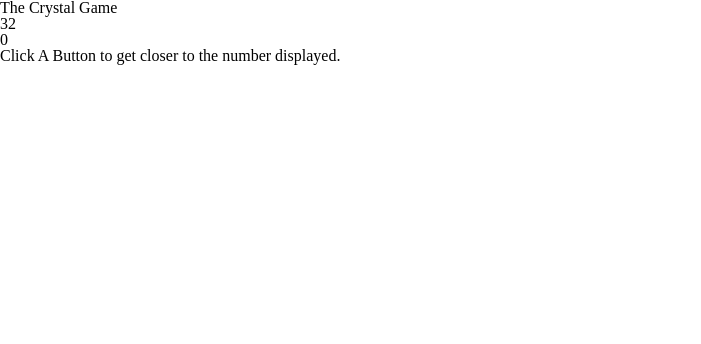
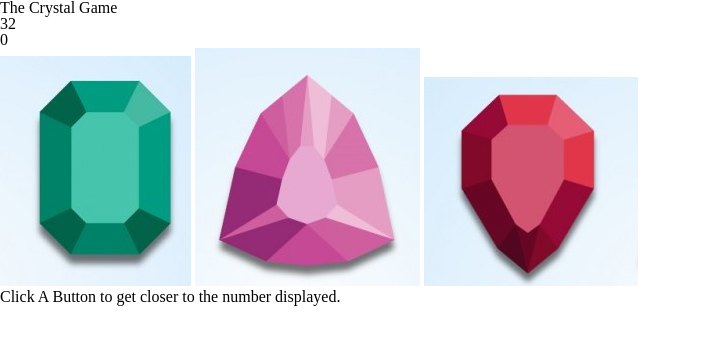
Before and after one commit to bryan-costa/unit-4-game, a plain HTML site: page index.html in a window 1280 px wide. Shown: the whole page, without its empty margins (0-701 px from the left). Drawn offline with Linux system fonts and the light colour scheme.

Commit message:
Finally figured out how give values to the Picsgit add -A!

```diff
--- a/assests/js/app.js
+++ b/assests/js/app.js
@@ -2,7 +2,11 @@ const rand = cap => Math.floor(Math.random() * cap) + 1
 let goalNum
 let currNum = 0
 let isFinished = false
-let pics = []
+let x = document.getElementById("picture1"),
+    y = document.getElementById("picture2"),
+    z = document.getElementById("picture3")
+
+
 
 // initializes application
 const init = _ => {
@@ -15,20 +19,19 @@ const init = _ => {
     document.querySelector('#goalNum').textContent = goalNum
     // displays user's current progress
     document.querySelector('#currNum').textContent = 0
-    // empties button div
-    document.querySelector('#pics').innerHTML = ''
+    // // empties button div
+    // document.querySelector('#pictures').innerHTML = ''
 
     document.querySelector('#result').textContent = 'Click A Button to get closer to the number displayed.'
 
-    // generates three buttons with random values
-    for (let i = 0; i < 3; i++) {
-        let pics = ['./assests/images/Green.jpg', './assests/images/Pink.jpg', './assests/images/Red.jpg']
-        document.getElementById
-        pics.className = 'randNum'
-        pics.textContent = 'pics'
-        pics.setAttribute('data-value', rand(20))
-        document.querySelector('#pics').append(pics)
-    }
+    // gives pics random values
+    x.setAttribute('data-value', rand(20))
+    y.setAttribute('data-value', rand(20))
+    z.setAttribute('data-value', rand(20))
+    console.log(x)
+    console.log(y)
+    console.log(z)
+
 }
 
 const reset = _ => {
--- a/index.html
+++ b/index.html
@@ -18,7 +18,11 @@
         </div>
         <div id="goalNum"></div>
         <div id="currNum"></div>
-        <div id="pics"></div>
+        <div id="pictures">
+            <img src="./assests/images/Green.jpg" alt="Green"  id="picture1">
+            <img src="./assests/images/Pink.jpg" alt="Pink"  id="picture2">
+            <img src="./assests/images/Red.jpg" alt="Red"  id="picture3">
+        </div>
         <div id="result"></div>
     </div>
     <script src="./assests/js/app.js"></script>
```
